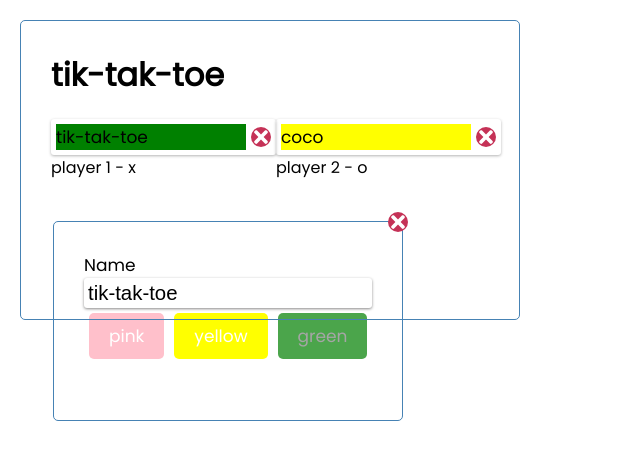
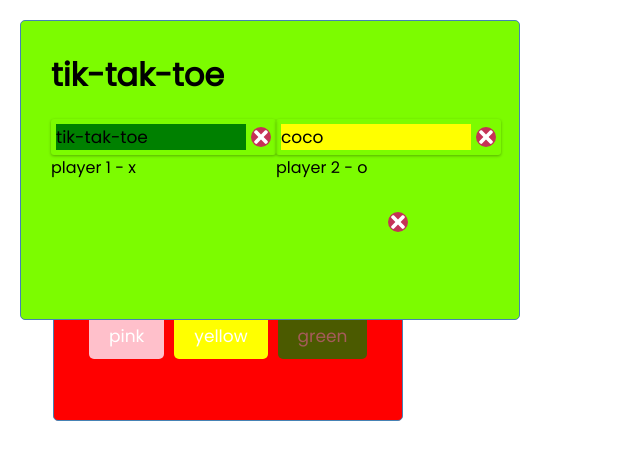
Before and after one commit to HAN20190621/sandbox, a React (Create React App) app: page /players in a window 1280 px wide. Both pictures are taken after a click on the element "tik-tak-toe". Shown: the top 460 px of the page, without its empty margins (0-640 px from the left). Built offline with nearby package versions, Linux system fonts and the light colour scheme.

Commit message:
resizing

```diff
--- a/src/styles.css
+++ b/src/styles.css
@@ -1,4 +1,4 @@
-@import url("https://fonts.googleapis.com/css2?family=Poppins:wght@300;400&display=swap");
+@import url('https://fonts.googleapis.com/css2?family=Poppins:wght@300;400&display=swap');
 
 * {
   box-sizing: border-box;
@@ -7,7 +7,7 @@
 }
 
 body {
-  font-family: "Poppins", sans-serif;
+  font-family: 'Poppins', sans-serif;
 }
 
 /* .square {
@@ -25,6 +25,7 @@ body {
   border: 1px solid steelblue;
   padding: 30px;
   border-radius: 5px;
+  background-color: lawngreen;
 }
 
 .header {
@@ -55,6 +56,10 @@ body {
 
 .btn:active {
   transform: scale(0.98);
+  -webkit-transform: ;
+  -moz-transform: ;
+  -ms-transform: ;
+  -o-transform: ;
 }
 
 .btn-selected {
@@ -142,6 +147,11 @@ footer {
   min-height: 200px;
   overflow: auto;
   padding: 30px;
+  background-color: red;
+  -webkit-border-radius: 5px;
+  -moz-border-radius: 5px;
+  -ms-border-radius: 5px;
+  -o-border-radius: 5px;
 }
 
 .form-control label {
```
